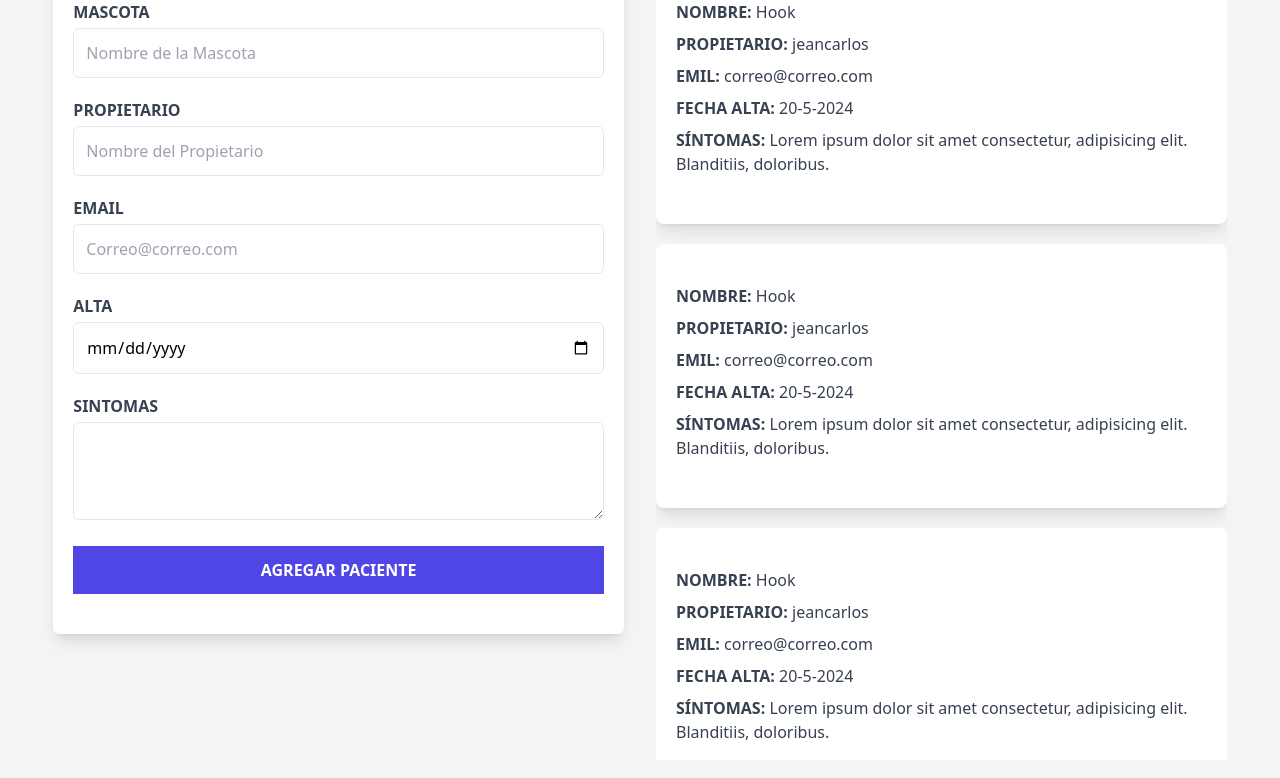
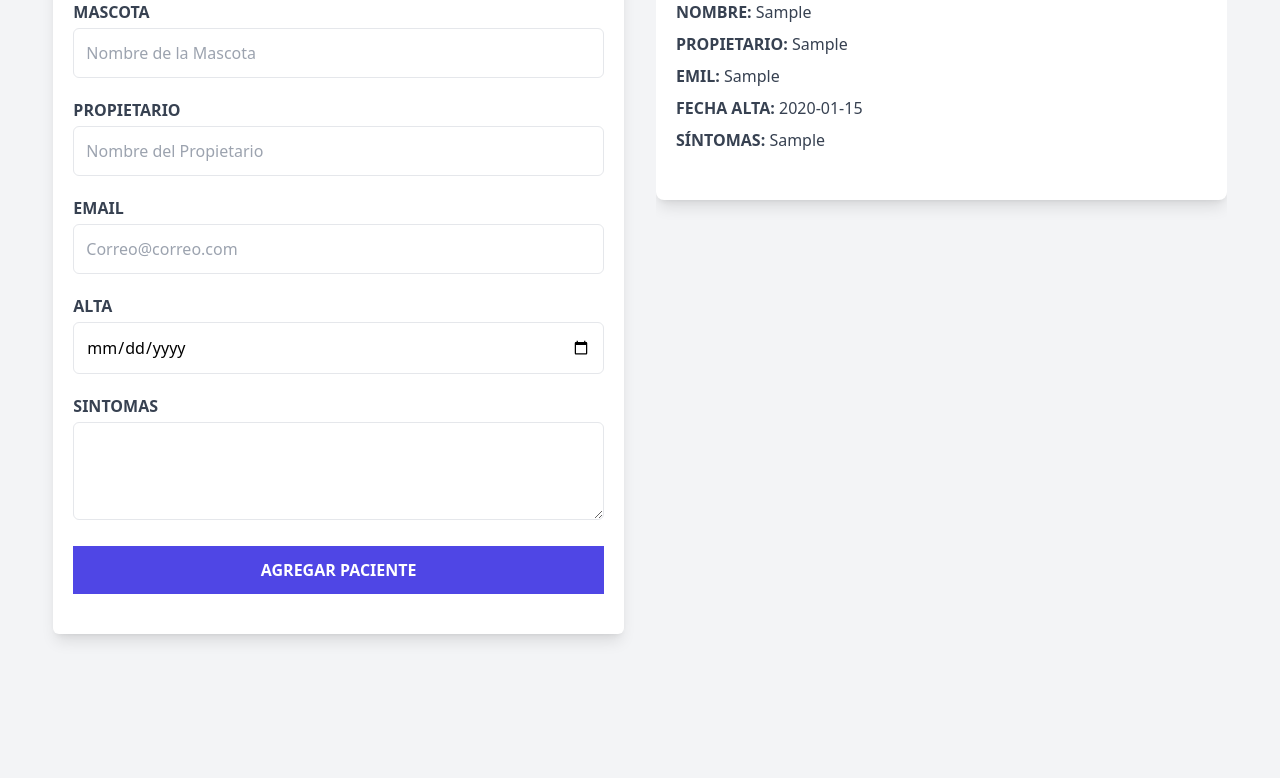
Before and after one commit to cuourses/citas-practica, a React (Vite) app: page / in a window 1280 px wide. Both pictures are taken after typing "Sample", "Sample", "Sample", "2020-01-15", "Sample" into the empty fields and a click on the input "Agregar Paciente". Shown: the part 348-1126 px from the top of the page. Built offline with nearby package versions, Linux system fonts and the light colour scheme.

Commit message:
[FEATURE] listar paciente

```diff
--- a/src/App.jsx
+++ b/src/App.jsx
@@ -17,7 +17,9 @@ function App() {
           pacientes={pacientes}
           setPacientes={setPacientes}
         />
-        <ListadoPacientes />
+        <ListadoPacientes
+          pacientes={pacientes}
+        />
       </div>
 
     </div>
--- a/src/components/Error.jsx
+++ b/src/components/Error.jsx
@@ -1,5 +1,3 @@
-import React from 'react'
-
 const Error = () => {
   return (
     <div className="mb-6 p-3 text-center font-bold text-white uppercase bg-red-800">Todos los campos son obligatorios</div>
--- a/src/components/ListadoPacientes.jsx
+++ b/src/components/ListadoPacientes.jsx
@@ -1,19 +1,19 @@
 import Paciente from "./Paciente"
 
-const ListadoPacientes = () => {
+const ListadoPacientes = ({ pacientes }) => {
   return (
     <div>
       <h2 className="mb-2 font-black text-3xl text-center text-gray-900">Listado Pacientes</h2>
       <p className="mb-12 font-bold text-center">Administra tus<span className="text-indigo-600"> Pacientes y Citas</span></p>
 
       <div className="md:h-screen md:overflow-y-scroll">
-        <Paciente />
-        <Paciente />
-        <Paciente />
-        <Paciente />
-        <Paciente />
-        <Paciente />
-        <Paciente />
+        {
+          pacientes.map((paciente) => (
+            <Paciente
+              paciente={paciente}
+            />
+          ))
+        }
       </div>
     </div>
   )
--- a/src/components/Paciente.jsx
+++ b/src/components/Paciente.jsx
@@ -1,11 +1,12 @@
-function Paciente() {
+function Paciente({ paciente }) {
+  const { nombre, propietario, email, fecha, sintoma } = paciente;
   return (
     <div className='mb-5 py-10 px-5 rounded-lg shadow-lg bg-white'>
-      <p className='mb-2 text-gray-700 font-bold uppercase'>Nombre: <span className='font-normal normal-case'>Hook</span></p>
-      <p className='mb-2 text-gray-700 font-bold uppercase'>Propietario: <span className='font-normal normal-case'>jeancarlos</span></p>
-      <p className='mb-2 text-gray-700 font-bold uppercase'>emil: <span className='font-normal normal-case'>correo@correo.com</span></p>
-      <p className='mb-2 text-gray-700 font-bold uppercase'>fecha alta: <span className='font-normal normal-case'>20-5-2024</span></p>
-      <p className='mb-2 text-gray-700 font-bold uppercase'>síntomas: <span className='font-normal normal-case'>Lorem ipsum dolor sit amet consectetur, adipisicing elit. Blanditiis, doloribus.</span></p>
+      <p className='mb-2 text-gray-700 font-bold uppercase'>Nombre: <span className='font-normal normal-case'>{nombre}</span></p>
+      <p className='mb-2 text-gray-700 font-bold uppercase'>Propietario: <span className='font-normal normal-case'>{propietario}</span></p>
+      <p className='mb-2 text-gray-700 font-bold uppercase'>emil: <span className='font-normal normal-case'>{email}</span></p>
+      <p className='mb-2 text-gray-700 font-bold uppercase'>fecha alta: <span className='font-normal normal-case'>{fecha}</span></p>
+      <p className='mb-2 text-gray-700 font-bold uppercase'>síntomas: <span className='font-normal normal-case'>{sintoma}</span></p>
     </div>
   )
 }
```
